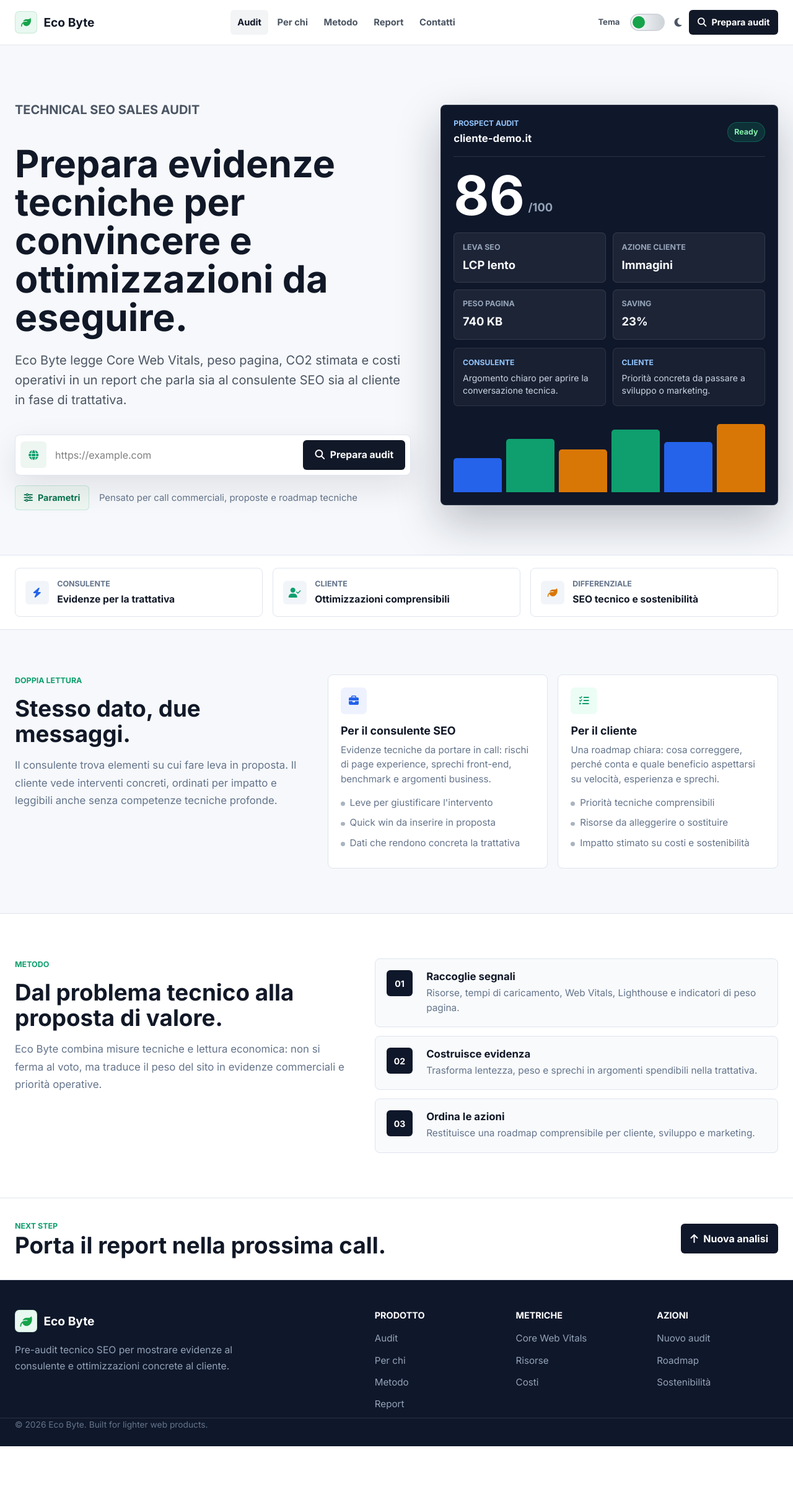
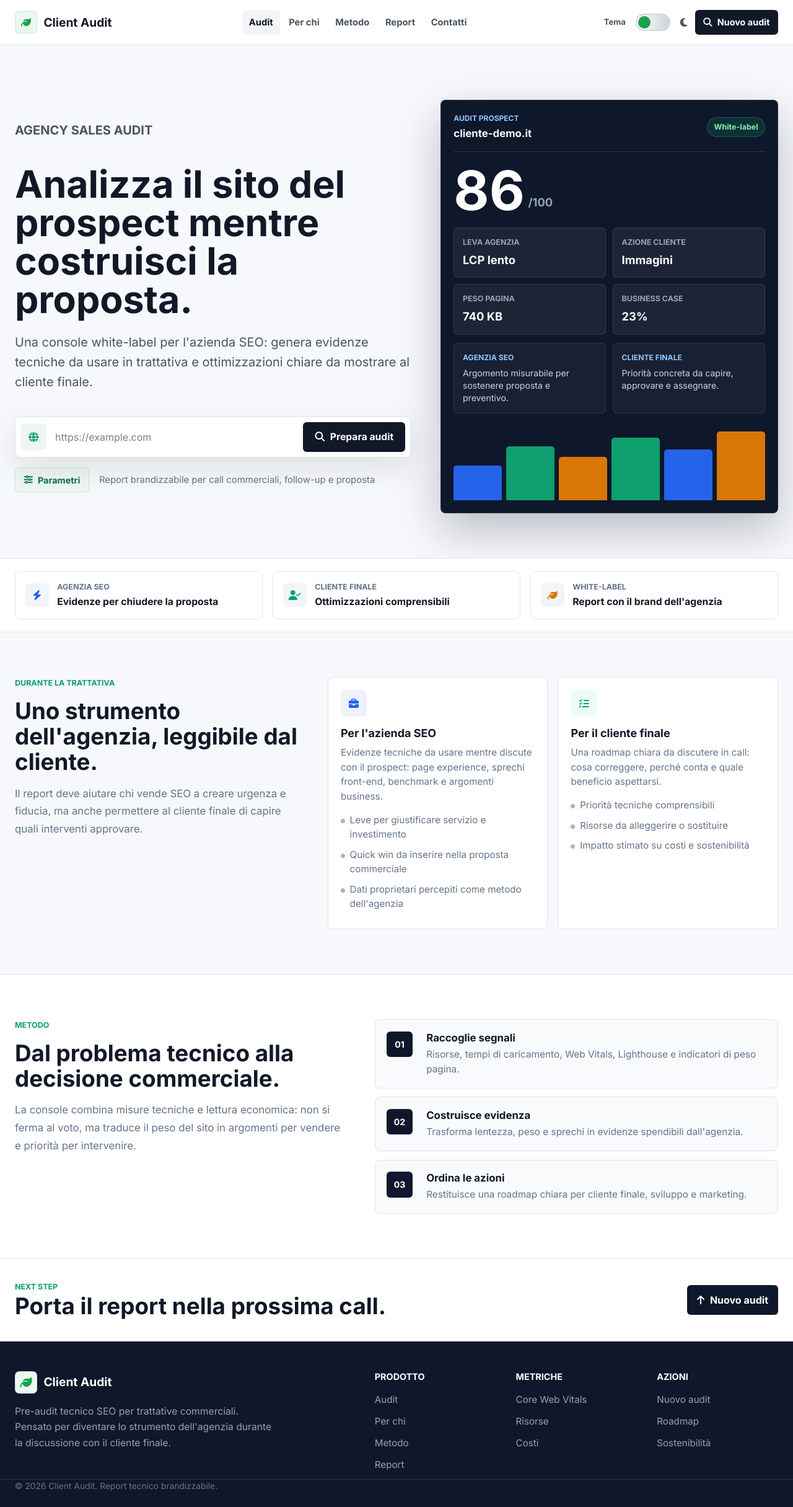
Before and after one commit to MarcoSail94/sustainable-web-analyzer, a Flask app: page / in a window 1280 px wide. Shown: the whole page at 62% size. Before the commit the page ends 2333 px from the top, so only its background shows below. Run offline with Flask 2, Linux system fonts and the light colour scheme.

Commit message:
refactor analysis handling and update branding; improve loading states and accessibility

```diff
--- a/config.py
+++ b/config.py
@@ -27,6 +27,11 @@ class Config:
     ANALYSIS_PROVIDER = os.environ.get(
         'ANALYSIS_PROVIDER',
         'pagespeed' if IS_VERCEL else 'local'
+    )
+    APP_BRAND_NAME = os.environ.get('APP_BRAND_NAME', 'Client Audit')
+    APP_BRAND_TAGLINE = os.environ.get(
+        'APP_BRAND_TAGLINE',
+        'Pre-audit tecnico SEO per trattative commerciali'
     )
     PAGESPEED_API_KEY = os.environ.get('PAGESPEED_API_KEY')
     PAGESPEED_STRATEGY = os.environ.get('PAGESPEED_STRATEGY', 'desktop')
--- a/static/css/pages/index.css
+++ b/static/css/pages/index.css
@@ -148,6 +148,12 @@ body {
     background: #0f172a;
     box-shadow: none;
     transform: translateY(-1px);
+}
+
+.submit-btn:disabled {
+    cursor: wait;
+    opacity: 0.78;
+    transform: none;
 }
 
 .hero-controls {
--- a/static/js/modules/analyzer.js
+++ b/static/js/modules/analyzer.js
@@ -58,10 +58,17 @@ export function initializeAnalyzer() {
 async function handleAnalysisSubmit(e) {
   e.preventDefault();
 
+  const analyzerForm = e.currentTarget;
   const urlInput = document.getElementById('urlInput');
   const loadingSection = document.getElementById('loadingSection');
   const dashboardSection = document.getElementById('dashboardSection');
   const errorMessage = document.getElementById('errorMessage');
+  const submitButton = analyzerForm?.querySelector('.submit-btn');
+  const loadingMessage = document.getElementById('loadingMessage');
+
+  if (analyzerForm?._analysisInProgress) {
+    return;
+  }
 
   // Valida l'input
   if (!urlInput || !urlInput.value) {
@@ -85,9 +92,20 @@ async function handleAnalysisSubmit(e) {
     errorMessage.style.display = 'none';
   }
 
+  setAnalysisInProgress(analyzerForm, submitButton, true);
+
   // Mostra il caricamento
   if (loadingSection) {
     loadingSection.style.display = 'block';
+    loadingSection.removeAttribute('aria-hidden');
+
+    if (loadingMessage) {
+      loadingMessage.textContent = 'Audit in corso, raccolgo evidenze tecniche...';
+    }
+
+    requestAnimationFrame(() => {
+      loadingSection.scrollIntoView({ behavior: 'smooth', block: 'start' });
+    });
   }
 
   if (dashboardSection) {
@@ -112,11 +130,13 @@ async function handleAnalysisSubmit(e) {
     // Nascondi il caricamento
     if (loadingSection) {
       loadingSection.style.display = 'none';
+      loadingSection.setAttribute('aria-hidden', 'true');
     }
 
     if (!data.success) {
       // Mostra errore
       showError(errorMessage, data.error || "Si è verificato un errore durante l'analisi");
+      setAnalysisInProgress(analyzerForm, submitButton, false);
       return;
     }
 
@@ -148,11 +168,28 @@ async function handleAnalysisSubmit(e) {
     // Nascondi il caricamento
     if (loadingSection) {
       loadingSection.style.display = 'none';
+      loadingSection.setAttribute('aria-hidden', 'true');
     }
 
     // Mostra errore
     showError(errorMessage, "Si è verificato un errore durante l'analisi: " + (error.message || 'Errore sconosciuto'));
+  } finally {
+    setAnalysisInProgress(analyzerForm, submitButton, false);
   }
+}
+
+function setAnalysisInProgress(form, submitButton, isInProgress) {
+  if (form) {
+    form._analysisInProgress = isInProgress;
+    form.setAttribute('aria-busy', isInProgress ? 'true' : 'false');
+  }
+
+  if (!submitButton) return;
+
+  submitButton.disabled = isInProgress;
+  submitButton.innerHTML = isInProgress
+    ? '<i class="fas fa-spinner fa-spin" aria-hidden="true"></i><span>Audit in corso...</span>'
+    : '<i class="fas fa-magnifying-glass" aria-hidden="true"></i><span>Prepara audit</span>';
 }
 
 /**
--- a/templates/pages/index.html
+++ b/templates/pages/index.html
@@ -1,6 +1,6 @@
 {% extends "layouts/default.html" %}
 
-{% block title %}Eco Byte | Pre-audit tecnico SEO per clienti{% endblock %}
+{% block title %}{{ config.get('APP_BRAND_NAME', 'Client Audit') }} | Pre-audit tecnico SEO per prospect{% endblock %}
 
 {% block css %}
 <link rel="stylesheet" href="{{ url_for('static', filename='css/pages/index.css') }}">
@@ -10,9 +10,9 @@
 <section class="hero" id="analyzer">
     <div class="container hero-layout">
         <div class="hero-copy">
-            <p class="eyebrow">Technical SEO sales audit</p>
-            <h1>Prepara evidenze tecniche per convincere e ottimizzazioni da eseguire.</h1>
-            <p class="hero-lead">Eco Byte legge Core Web Vitals, peso pagina, CO2 stimata e costi operativi in un report che parla sia al consulente SEO sia al cliente in fase di trattativa.</p>
+            <p class="eyebrow">Agency sales audit</p>
+            <h1>Analizza il sito del prospect mentre costruisci la proposta.</h1>
+            <p class="hero-lead">Una console white-label per l'azienda SEO: genera evidenze tecniche da usare in trattativa e ottimizzazioni chiare da mostrare al cliente finale.</p>
 
             <form id="analyzerForm" class="url-form product-search">
                 <div class="input-shell">
@@ -30,7 +30,7 @@
                     <i class="fas fa-sliders" aria-hidden="true"></i>
                     Parametri
                 </button>
-                <span class="hero-note">Pensato per call commerciali, proposte e roadmap tecniche</span>
+                <span class="hero-note">Report brandizzabile per call commerciali, follow-up e proposta</span>
             </div>
 
             <div id="advancedOptions" style="display: none;" class="form-advanced">
@@ -47,13 +47,13 @@
             <div id="errorMessage" class="error-message"></div>
         </div>
 
-        <aside class="audit-preview" id="report-preview" aria-label="Anteprima del report Eco Byte">
+        <aside class="audit-preview" id="report-preview" aria-label="Anteprima del report tecnico SEO">
             <div class="preview-header">
                 <div>
-                    <span class="preview-kicker">Prospect audit</span>
+                    <span class="preview-kicker">Audit prospect</span>
                     <strong>cliente-demo.it</strong>
                 </div>
-                <span class="preview-status">Ready</span>
+                <span class="preview-status">White-label</span>
             </div>
             <div class="preview-score">
                 <span>86</span>
@@ -61,7 +61,7 @@
             </div>
             <div class="preview-grid">
                 <div>
-                    <span>Leva SEO</span>
+                    <span>Leva agenzia</span>
                     <strong>LCP lento</strong>
                 </div>
                 <div>
@@ -73,18 +73,18 @@
                     <strong>740 KB</strong>
                 </div>
                 <div>
-                    <span>Saving</span>
+                    <span>Business case</span>
                     <strong>23%</strong>
                 </div>
             </div>
             <div class="preview-insights">
                 <div>
-                    <span>Consulente</span>
-                    <p>Argomento chiaro per aprire la conversazione tecnica.</p>
+                    <span>Agenzia SEO</span>
+                    <p>Argomento misurabile per sostenere proposta e preventivo.</p>
                 </div>
                 <div>
-                    <span>Cliente</span>
-                    <p>Priorità concreta da passare a sviluppo o marketing.</p>
+                    <span>Cliente finale</span>
+                    <p>Priorità concreta da capire, approvare e assegnare.</p>
                 </div>
             </div>
             <div class="preview-chart" aria-hidden="true">
@@ -104,22 +104,22 @@
         <div class="metric-pill">
             <i class="fas fa-bolt" aria-hidden="true"></i>
             <div>
-                <span>Consulente</span>
-                <strong>Evidenze per la trattativa</strong>
+                <span>Agenzia SEO</span>
+                <strong>Evidenze per chiudere la proposta</strong>
             </div>
         </div>
         <div class="metric-pill">
             <i class="fas fa-user-check" aria-hidden="true"></i>
             <div>
-                <span>Cliente</span>
+                <span>Cliente finale</span>
                 <strong>Ottimizzazioni comprensibili</strong>
             </div>
         </div>
         <div class="metric-pill">
             <i class="fas fa-leaf" aria-hidden="true"></i>
             <div>
-                <span>Differenziale</span>
-                <strong>SEO tecnico e sostenibilità</strong>
+                <span>White-label</span>
+                <strong>Report con il brand dell'agenzia</strong>
             </div>
         </div>
     </div>
@@ -128,25 +128,25 @@
 <section class="product-section audience-section" id="audiences">
     <div class="container audience-layout">
         <div class="section-copy">
-            <p class="eyebrow">Doppia lettura</p>
-            <h2>Stesso dato, due messaggi.</h2>
-            <p>Il consulente trova elementi su cui fare leva in proposta. Il cliente vede interventi concreti, ordinati per impatto e leggibili anche senza competenze tecniche profonde.</p>
+            <p class="eyebrow">Durante la trattativa</p>
+            <h2>Uno strumento dell'agenzia, leggibile dal cliente.</h2>
+            <p>Il report deve aiutare chi vende SEO a creare urgenza e fiducia, ma anche permettere al cliente finale di capire quali interventi approvare.</p>
         </div>
         <div class="audience-grid">
             <div class="audience-card consultant-card">
                 <div class="audience-icon"><i class="fas fa-briefcase" aria-hidden="true"></i></div>
-                <h3>Per il consulente SEO</h3>
-                <p>Evidenze tecniche da portare in call: rischi di page experience, sprechi front-end, benchmark e argomenti business.</p>
+                <h3>Per l'azienda SEO</h3>
+                <p>Evidenze tecniche da usare mentre discute con il prospect: page experience, sprechi front-end, benchmark e argomenti business.</p>
                 <ul>
-                    <li>Leve per giustificare l'intervento</li>
-                    <li>Quick win da inserire in proposta</li>
-                    <li>Dati che rendono concreta la trattativa</li>
+                    <li>Leve per giustificare servizio e investimento</li>
+                    <li>Quick win da inserire nella proposta commerciale</li>
+                    <li>Dati proprietari percepiti come metodo dell'agenzia</li>
                 </ul>
             </div>
             <div class="audience-card client-card">
                 <div class="audience-icon"><i class="fas fa-list-check" aria-hidden="true"></i></div>
-                <h3>Per il cliente</h3>
-                <p>Una roadmap chiara: cosa correggere, perché conta e quale beneficio aspettarsi su velocità, esperienza e sprechi.</p>
+                <h3>Per il cliente finale</h3>
+                <p>Una roadmap chiara da discutere in call: cosa correggere, perché conta e quale beneficio aspettarsi.</p>
                 <ul>
                     <li>Priorità tecniche comprensibili</li>
                     <li>Risorse da alleggerire o sostituire</li>
@@ -161,8 +161,8 @@
     <div class="container product-section-grid">
         <div class="section-copy">
             <p class="eyebrow">Metodo</p>
-            <h2>Dal problema tecnico alla proposta di valore.</h2>
-            <p>Eco Byte combina misure tecniche e lettura economica: non si ferma al voto, ma traduce il peso del sito in evidenze commerciali e priorità operative.</p>
+            <h2>Dal problema tecnico alla decisione commerciale.</h2>
+            <p>La console combina misure tecniche e lettura economica: non si ferma al voto, ma traduce il peso del sito in argomenti per vendere e priorità per intervenire.</p>
         </div>
         <div class="workflow-list">
             <div class="workflow-item">
@@ -176,14 +176,14 @@
                 <span>02</span>
                 <div>
                     <h3>Costruisce evidenza</h3>
-                    <p>Trasforma lentezza, peso e sprechi in argomenti spendibili nella trattativa.</p>
+                    <p>Trasforma lentezza, peso e sprechi in evidenze spendibili dall'agenzia.</p>
                 </div>
             </div>
             <div class="workflow-item">
                 <span>03</span>
                 <div>
                     <h3>Ordina le azioni</h3>
-                    <p>Restituisce una roadmap comprensibile per cliente, sviluppo e marketing.</p>
+                    <p>Restituisce una roadmap chiara per cliente finale, sviluppo e marketing.</p>
                 </div>
             </div>
         </div>
@@ -217,21 +217,21 @@
 
 <section class="dashboard container" id="dashboardSection" style="display: none;">
     <div class="dashboard-header">
-        <p class="eyebrow">Report bifronte</p>
-        <h2>Evidenze per vendere, ottimizzazioni per intervenire.</h2>
-        <p>Una vista unica che aiuta il consulente a spiegare il problema e il cliente a capire cosa fare, con performance, peso pagina, impatto ambientale e business case.</p>
+        <p class="eyebrow">Report da call</p>
+        <h2>Evidenze per l'agenzia, azioni per il cliente finale.</h2>
+        <p>Una vista unica da usare durante la discussione commerciale: spiega perché intervenire e rende chiare le ottimizzazioni da mettere in roadmap.</p>
     </div>
 
     <div id="analysisQualityBanner"></div>
 
     <div class="report-lanes">
         <div>
-            <span>Leva consulente</span>
+            <span>Leva agenzia</span>
             <strong>Mostra il problema in modo misurabile</strong>
-            <p>Usa Web Vitals, risorse critiche e benchmark per rendere evidente perché serve un intervento tecnico.</p>
+            <p>Usa Web Vitals, risorse critiche e benchmark per rendere evidente perché il prospect ha bisogno dell'intervento.</p>
         </div>
         <div>
-            <span>Roadmap cliente</span>
+            <span>Roadmap cliente finale</span>
             <strong>Trasforma il dato in azioni</strong>
             <p>Ordina le ottimizzazioni per impatto su velocità, esperienza, costi e sostenibilità.</p>
         </div>
@@ -241,7 +241,7 @@
 
     <div class="detail-section" id="webVitalsSection">
         <h2><i class="fas fa-gauge-high" aria-hidden="true"></i> Core Web Vitals e page experience</h2>
-        <p>Metriche da usare in trattativa SEO e da tradurre in interventi tecnici per migliorare esperienza, conversioni e sprechi.</p>
+        <p>Metriche da usare in call e da tradurre in interventi tecnici per migliorare esperienza, conversioni e sprechi.</p>
 
         <div class="web-vitals-grid">
             <div class="web-vital-card" id="lcpCard">
@@ -296,7 +296,7 @@
 
         <div class="web-vitals-info">
             <h3><i class="fas fa-leaf" aria-hidden="true"></i> Perché conta in proposta</h3>
-            <p>Una pagina veloce aiuta il consulente a motivare il lavoro tecnico e il cliente a vedere benefici su esperienza, sprechi e budget.</p>
+            <p>Una pagina veloce aiuta l'agenzia a motivare il lavoro tecnico e il cliente finale a vedere benefici su esperienza, sprechi e budget.</p>
             <ul>
                 <li><strong>LCP</strong>: evidenzia contenuti principali lenti e asset bloccanti.</li>
                 <li><strong>Interattività</strong>: segnala pagine pesanti da giustificare in roadmap tecnica.</li>
@@ -306,19 +306,19 @@
     </div>
 
     <div class="detail-section">
-        <h2><i class="fas fa-layer-group" aria-hidden="true"></i> Risorse critiche per la trattativa</h2>
-        <p>Asset, script e file pesanti da usare come evidenze tecniche e da trasformare in interventi sul sito.</p>
+        <h2><i class="fas fa-layer-group" aria-hidden="true"></i> Risorse critiche da mostrare in call</h2>
+        <p>Asset, script e file pesanti da usare come evidenze tecniche e da trasformare in interventi sul sito del cliente.</p>
         <div class="resource-list" id="resourceList"></div>
     </div>
 
     <div class="detail-section">
-        <h2><i class="fas fa-lightbulb" aria-hidden="true"></i> Roadmap tecnica per il cliente</h2>
+        <h2><i class="fas fa-lightbulb" aria-hidden="true"></i> Roadmap tecnica per il cliente finale</h2>
         <p>Ottimizzazioni spiegate in modo pratico: cosa fare, perché farlo e quale impatto aspettarsi.</p>
         <div class="optimization-grid" id="optimizationList"></div>
     </div>
 
     <div class="detail-section">
-        <h2><i class="fas fa-chart-bar" aria-hidden="true"></i> Benchmark per la proposta</h2>
+        <h2><i class="fas fa-chart-bar" aria-hidden="true"></i> Benchmark per sostenere la proposta</h2>
         <p>Confronto utile per contestualizzare il problema e rendere più chiara la priorità dell'intervento.</p>
         <div class="chart-container">
             <canvas id="comparisonChart"></canvas>
@@ -326,7 +326,7 @@
     </div>
 
     <div class="economic-benefits" id="economicBenefits">
-        <h2><i class="fas fa-chart-line" aria-hidden="true"></i> Business case per consulente e cliente</h2>
+        <h2><i class="fas fa-chart-line" aria-hidden="true"></i> Business case per proposta e cliente finale</h2>
         <p>Stima dei risparmi e degli sprechi riducibili, utile per dare peso economico alle ottimizzazioni tecniche.</p>
 
         <div class="benefits-grid" id="benefitsGrid"></div>
@@ -369,12 +369,12 @@
         </div>
 
         <div class="parameters-info">
-            <h3><i class="fas fa-circle-info" aria-hidden="true"></i> Parametri che parlano a entrambi</h3>
+            <h3><i class="fas fa-circle-info" aria-hidden="true"></i> Parametri utili nella discussione</h3>
             <div class="parameters-grid">
                 <div class="parameter-card">
                     <div class="parameter-icon"><i class="fas fa-gauge-high" aria-hidden="true"></i></div>
                     <h4>Prestazioni e SEO</h4>
-                    <p>Per il consulente sono leva tecnica; per il cliente diventano interventi su UX e conversione.</p>
+                    <p>Per l'agenzia sono leva tecnica; per il cliente diventano interventi su UX e conversione.</p>
                 </div>
                 <div class="parameter-card">
                     <div class="parameter-icon"><i class="fas fa-user-check" aria-hidden="true"></i></div>
@@ -402,7 +402,7 @@
         </button>
         <button class="action-button secondary-button" id="shareReportBtn">
             <i class="fas fa-share-nodes" aria-hidden="true"></i>
-            Condividi con cliente
+            Condividi con cliente finale
         </button>
     </div>
 </section>
@@ -415,7 +415,7 @@
         </div>
         <a class="contact-button" href="#analyzer">
             <i class="fas fa-arrow-up" aria-hidden="true"></i>
-            Nuova analisi
+            Nuovo audit
         </a>
     </div>
 </section>
--- a/templates/partials/footer.html
+++ b/templates/partials/footer.html
@@ -3,9 +3,9 @@
         <div class="footer-info">
             <a class="footer-logo" href="{{ url_for('main.index') }}">
                 <span class="logo-mark"><i class="fas fa-leaf" aria-hidden="true"></i></span>
-                <span>Eco Byte</span>
+                <span>{{ config.get('APP_BRAND_NAME', 'Client Audit') }}</span>
             </a>
-            <p>Pre-audit tecnico SEO per mostrare evidenze al consulente e ottimizzazioni concrete al cliente.</p>
+            <p>{{ config.get('APP_BRAND_TAGLINE', 'Pre-audit tecnico SEO per trattative commerciali') }}. Pensato per diventare lo strumento dell'agenzia durante la discussione con il cliente finale.</p>
         </div>
 
         <div class="footer-links-section">
@@ -37,6 +37,6 @@
         </div>
     </div>
     <div class="copyright container">
-        &copy; {{ now() }} Eco Byte. Built for lighter web products.
+        &copy; {{ now() }} {{ config.get('APP_BRAND_NAME', 'Client Audit') }}. Report tecnico brandizzabile.
     </div>
 </footer>
--- a/templates/partials/header.html
+++ b/templates/partials/header.html
@@ -1,8 +1,8 @@
 <header class="site-header">
     <div class="container header-content">
-        <a class="logo" href="{{ url_for('main.index') }}" aria-label="Eco Byte home">
+        <a class="logo" href="{{ url_for('main.index') }}" aria-label="{{ config.get('APP_BRAND_NAME', 'Client Audit') }} home">
             <span class="logo-mark"><i class="fas fa-leaf" aria-hidden="true"></i></span>
-            <span>Eco Byte</span>
+            <span>{{ config.get('APP_BRAND_NAME', 'Client Audit') }}</span>
         </a>
 
         <nav class="site-nav" aria-label="Navigazione principale">
@@ -23,7 +23,7 @@
             </label>
             <a class="header-cta" href="{{ url_for('main.index') }}#analyzer">
                 <i class="fas fa-magnifying-glass" aria-hidden="true"></i>
-                <span>Prepara audit</span>
+                <span>Nuovo audit</span>
             </a>
         </div>
     </div>
```
